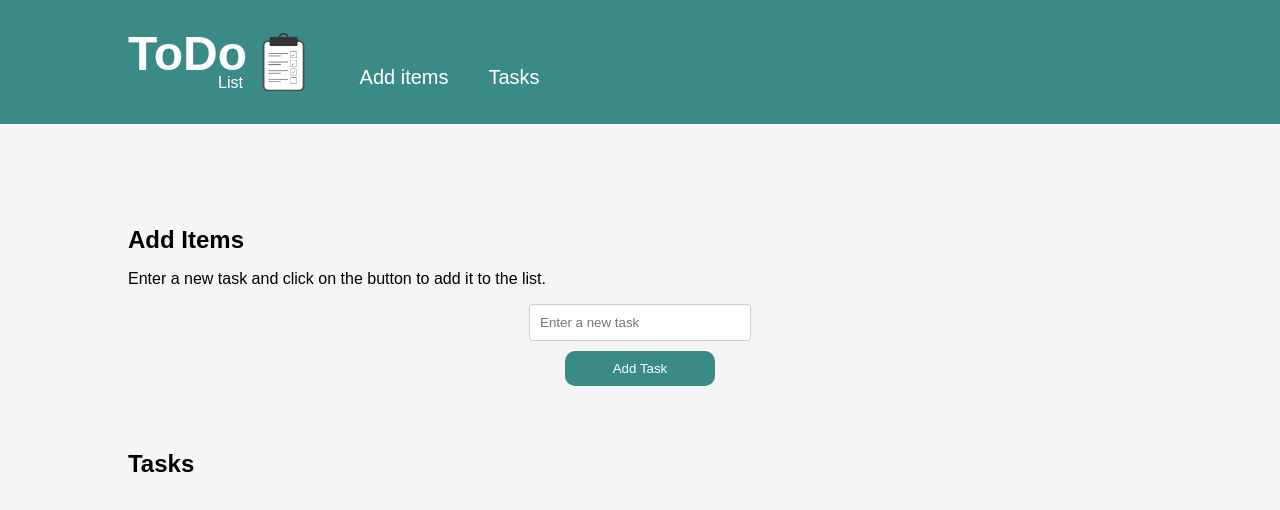
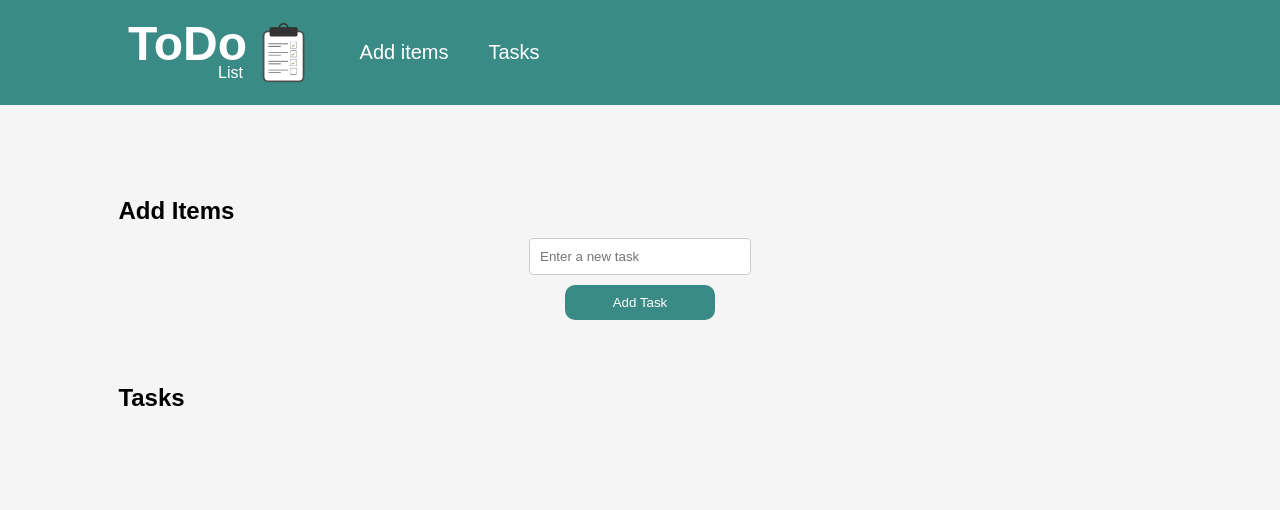
Before and after one commit to Vym38224/ToDo-List, a plain HTML site: page index.html in a window 1280 px wide. Drawn offline with Linux system fonts and the light colour scheme.

Commit message:
zmena header

```diff
--- a/index.html
+++ b/index.html
@@ -19,9 +19,8 @@
         </ul>
     </header>
     <main>
-        <section id="first" class="addNewItem">
+        <section id="first flex" class="addNewItem">
             <h2>Add Items</h2>
-            <p>Enter a new task and click on the button to add it to the list.</p>
             <div class="flex column center">
                 <input type="text" id="taskInput" placeholder="Enter a new task">
                 <button id="addTaskButton">Add Task</button>
--- a/style.css
+++ b/style.css
@@ -5,7 +5,7 @@ body{
     background-color: #f5f5f5;
 }
 header,main,footer{
-    padding: 2vw;
+    padding: 1em;
     margin:8vw;
     margin-top: 0;
 }
@@ -68,7 +68,6 @@ header p{
 .navigation{
     gap:40px;
     margin:0;
-    margin-top: 2em;
     list-style: none;
     align-items: center;
 }
```
